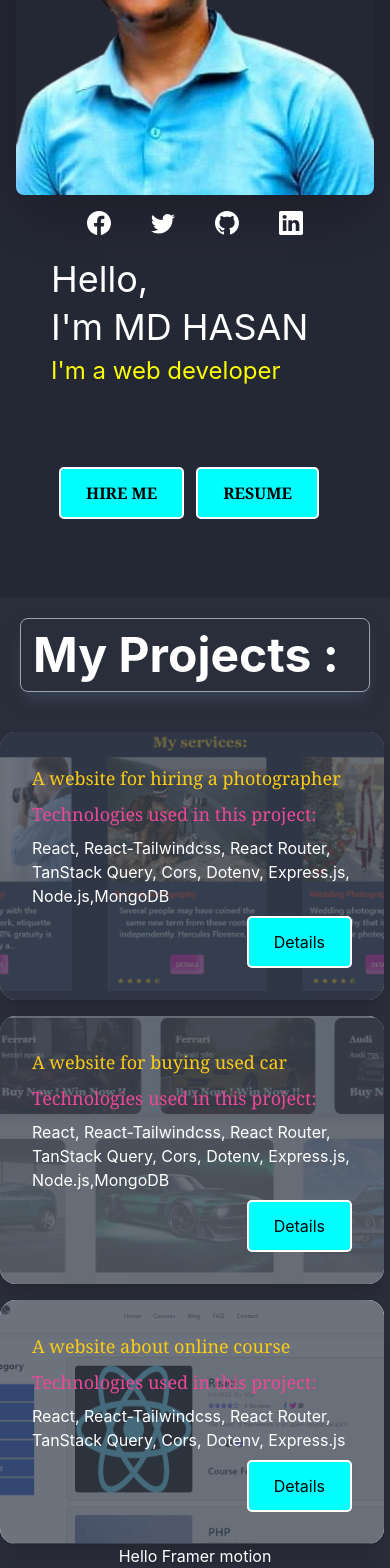
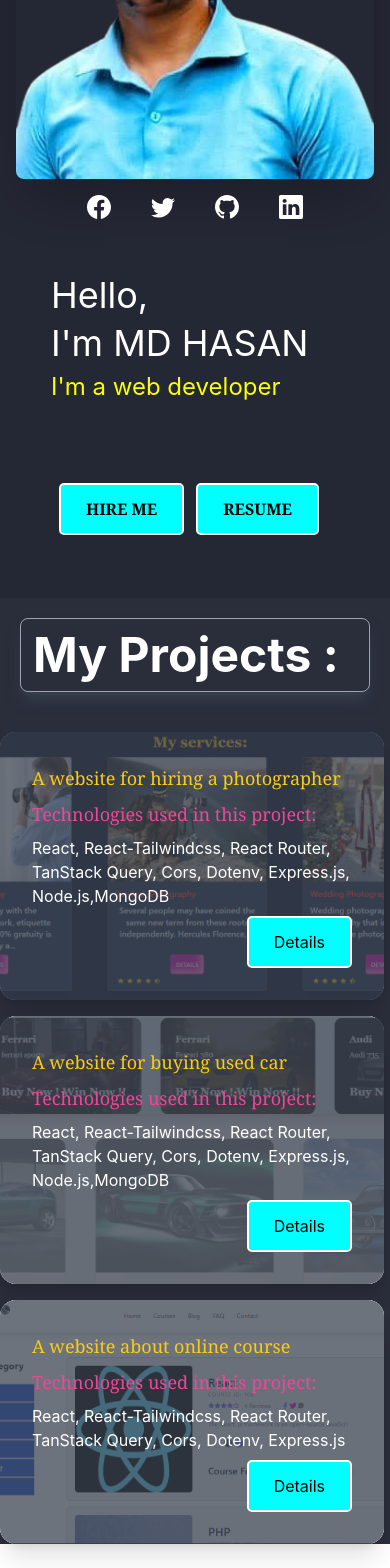
Before and after one commit to MdHasan0467/My_React_Portfolio, a React (Create React App) app: page / in a window 390 px wide. Shown: the part 369-1937 px from the top of the page. After the commit the page ends 1913 px from the top, so only its background shows below. Built offline with nearby package versions, Linux system fonts and the light colour scheme.

Commit message:
error page added

```diff
--- a/src/components/Pages/Home/Banner/Banner.js
+++ b/src/components/Pages/Home/Banner/Banner.js
@@ -1,6 +1,7 @@
 import React, { useState } from 'react';
 import { animated, useSpring } from '@react-spring/web';
 import { BsFacebook, BsTwitter, BsGithub, BsLinkedin } from 'react-icons/bs';
+import { Link } from 'react-router-dom';
 
 const Banner = () => {
     const [state] = useState({
@@ -55,16 +56,22 @@ const Banner = () => {
 							</div>
 						</div>
 						<div>
-							<h2 className=' title text-4xl text-start my-2'>{state.title}</h2>
+							<div className='mt-10 md:mt-0'>
+								<h2 className=' title text-4xl text-start my-2'>
+									{state.title}
+								</h2>
 								<h2 className=' titleTwo text-4xl text-start my-2'>
 									{state.titleTwo}
 								</h2>
 								<h2 className=' titleThree text-2xl text-start my-2'>
 									{state.titleThree}
 								</h2>
+							</div>
 
 							<div className='flex mx-2 mt-20'>
-								<button className='button font-serif font-bold'>HIRE ME</button>
+								<button className='button font-serif font-bold'>
+									<Link to='/contact'>HIRE ME</Link>
+								</button>
 								<button className='button  font-serif font-bold mx-3'>
 									<a
 										target={'_blank'}
--- a/src/components/Pages/Home/Home.js
+++ b/src/components/Pages/Home/Home.js
@@ -1,25 +1,13 @@
 import React from 'react';
 import Banner from './Banner/Banner';
 import ProjectsForHome from './ProjectsForHome/ProjectsForHome';
-import { motion } from 'framer-motion';
-// import './styles.css';
 
 
 const Home = () => {
-const [isActive, setIsActive] = React.useState(false);
     return (
 			<div className='min-h-screen'>
 				<Banner></Banner>
 				<ProjectsForHome></ProjectsForHome>
-				<motion.div
-					className='block'
-					onClick={() => setIsActive(!isActive)}
-					animate={{
-						rotate: isActive ? 180 : 360,
-					}}
-				>
-					Hello Framer motion
-				</motion.div>
 			</div>
 		);
 };
--- a/src/components/Pages/Projects/Projects.js
+++ b/src/components/Pages/Projects/Projects.js
@@ -19,7 +19,7 @@ const Projects = () => {
 					<div
 						className='card w-96 bg-base-100 shadow-xl image-full'
 						data-aos='fade-up'
-						data-aos-anchor='.other-element'
+						data-aos-duration='4000'
 					>
 						<figure>
 							<img src='photoShopCover.png' alt='Shoes' />
@@ -57,6 +57,7 @@ const Projects = () => {
 					<div
 						className='card w-96 bg-base-100 shadow-xl image-full'
 						data-aos='flip-down'
+						data-aos-duration='4000'
 					>
 						<figure>
 							<img src='usedCarCover.png' alt='Used Car' />
--- /dev/null
+++ b/src/components/Shared/Error/Error.js
@@ -0,0 +1,18 @@
+import React from 'react';
+import { Link } from 'react-router-dom';
+
+const Error = () => {
+    return (
+			<div className=' min-h-screen bg-[#242734] text-white'>
+				<div className='flex justify-center'>
+					<img src='error.png' alt='Error' />
+            </div>
+            <div className="flex justify-center text-4xl mb-10"><h1>Page Not Found !</h1></div>
+				<Link to='/'>
+					<button className='button'>Go Home</button>
+				</Link>
+			</div>
+		);
+};
+
+export default Error;
```
Also changed, not shown: src/components/Routes/Route/Route.js (+10 -1 lines), public/error.png (added). Lines whose indentation alone changed are shown as unchanged.
